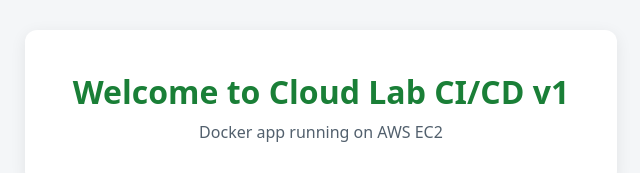
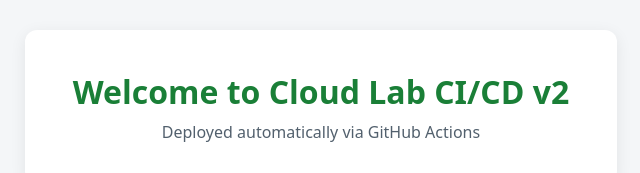
Before and after one commit to adil-java/cloud-lab-cicd, a plain HTML site: page app/index.html in a window 1280 px wide. Shown: the part 294-467 px from the top of the page, without its empty margins (319-959 px from the left). Drawn offline with Linux system fonts and the light colour scheme.

Commit message:
Update homepage text

```diff
--- a/app/index.html
+++ b/app/index.html
@@ -15,8 +15,8 @@
 </head>
 <body>
   <div class="card">
-    <h1>Welcome to Cloud Lab CI/CD v1</h1>
-    <p>Docker app running on AWS EC2</p>
+    <h1>Welcome to Cloud Lab CI/CD v2</h1>
+    <p>Deployed automatically via GitHub Actions</p>
   </div>
 </body>
 </html>
```
